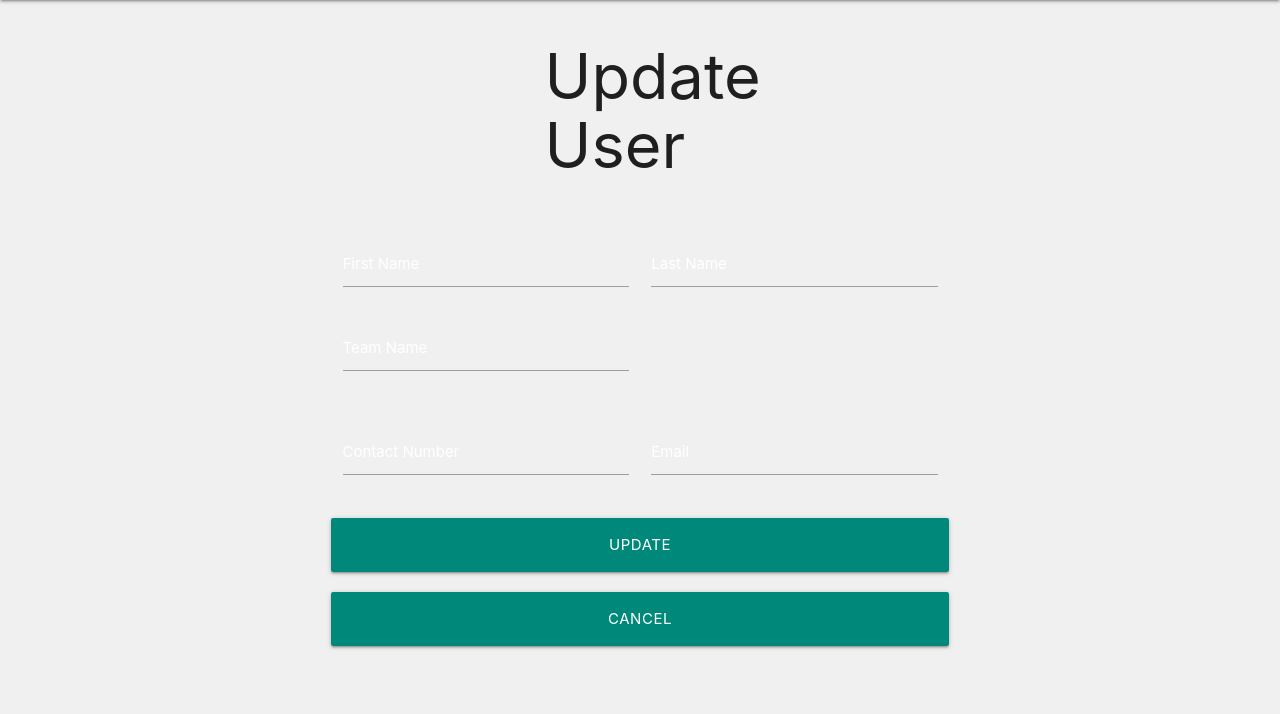
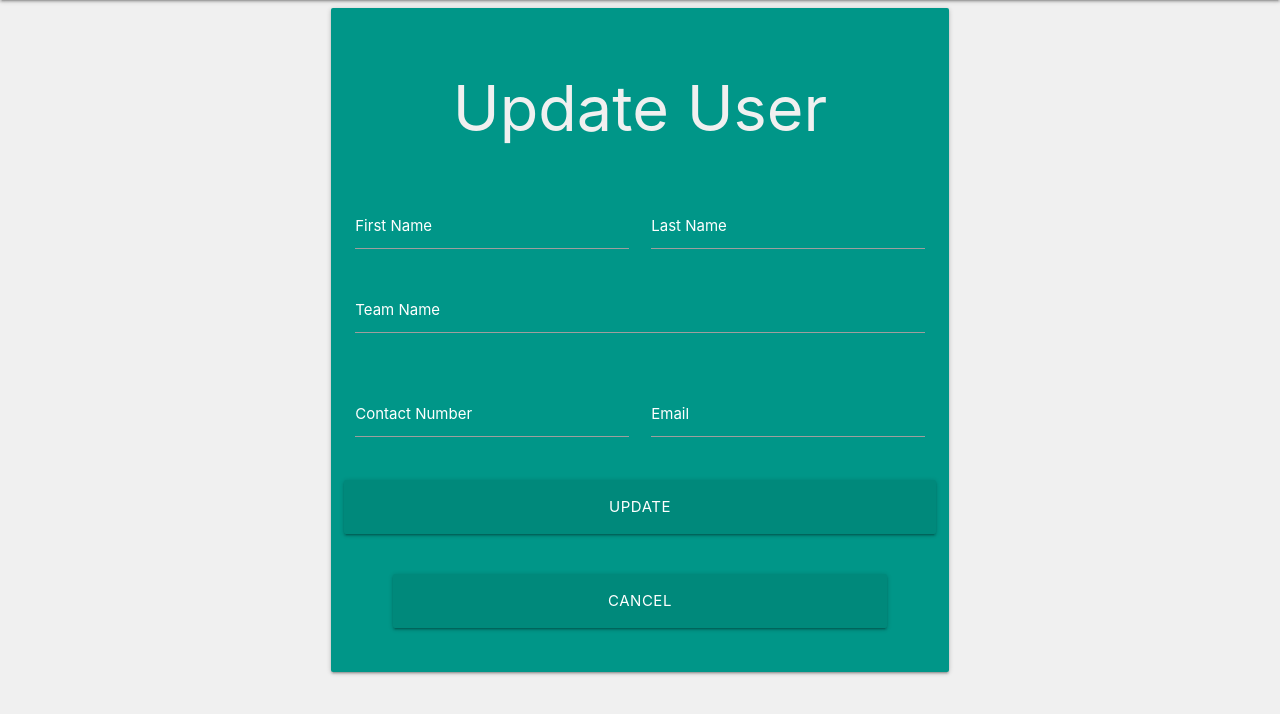
Before and after one commit to TwoBitCliff/Football-Manager-App, a Flask app: template templates/edit_manager.html in a window 1280 px wide. Shown: the part 64-778 px from the top of the page. Run offline with Flask 2, Linux system fonts and the light colour scheme; the template is opened without the code that fills it, so the values that code supplies are empty; some libraries are stand-ins or nearby versions.

Commit message:
Added card panel to form

```diff
--- a/templates/edit_manager.html
+++ b/templates/edit_manager.html
@@ -1,24 +1,29 @@
 {% extends 'base.html' %}
 {% block content %}
-<div class="row">
-    <div class="col m2 offset-m5"><h1>Update User</h1></div>
-</div>
+
 
 <div class="row">
-    <div class="col s12 m6 offset-m3">
+    <div class="col s12 m10 offset-m1 l6 offset-l3">
+        <div class="card-panel teal">
+            <div class="row">
+                <div class="title">
+                    <h1>Update User</h1>
+                </div>
+            </div>
+            <div class="row">
                 <form class="col s12" method="POST" action="{{ url_for('edit_manager', manager_id=manager._id) }}">
                     <div class="row">
                         <div class="input-field col s6">
-                    <input value="{{ manager.first_name.capitalize() }}" name="first_name" id="first_name" type="text"
-                        class="validate">
+                            <input value="{{ manager.first_name.capitalize() }}" name="first_name" id="first_name"
+                                type="text" class="validate">
                             <label for="first_name">First Name</label>
                         </div>
                         <div class="input-field col s6">
-                    <input value="{{ manager.last_name.capitalize() }}" name="last_name" id="last_name" type="text"
-                        class="validate">
+                            <input value="{{ manager.last_name.capitalize() }}" name="last_name" id="last_name"
+                                type="text" class="validate">
                             <label for="last_name">Last Name</label>
                         </div>
-                <div class="input-field col s6">
+                        <div class="input-field col s12">
                             <input value="{{ manager.team_name.upper() }}" name="team_name" id="team_name" type="text"
                                 class="validate">
                             <label for="last_name">Team Name</label>
@@ -26,8 +31,8 @@
                     </div>
                     <div class="row">
                         <div class="input-field col s6">
-                    <input value="{{ manager.contact_number }}" name="contact_number" id="contact_number" type="tel"
-                        class="validate">
+                            <input value="{{ manager.contact_number }}" name="contact_number" id="contact_number"
+                                type="tel" class="validate">
                             <label for="contact_number">Contact Number</label>
                         </div>
 
@@ -41,15 +46,20 @@
                             Update
                         </button>
                     </div>
+
+
+                </form>
+            </div>
             <div class="row">
-                <a href="{{ url_for('profile', username=session['user']) }}"><button type="submit" class="col s12 btn-large teal darken-1">
+                <a href="{{ url_for('profile', username=session['user']) }}"><button type="submit"
+                        class="col s10 offset-s1 btn-large teal darken-1">
                         Cancel
                     </button>
                 </a>
             </div>
+        </div>
+    </div>
 
-        </form>
-    </div>
 
 </div>
 {% endblock %}
```
Lines whose indentation alone changed are shown as unchanged.
